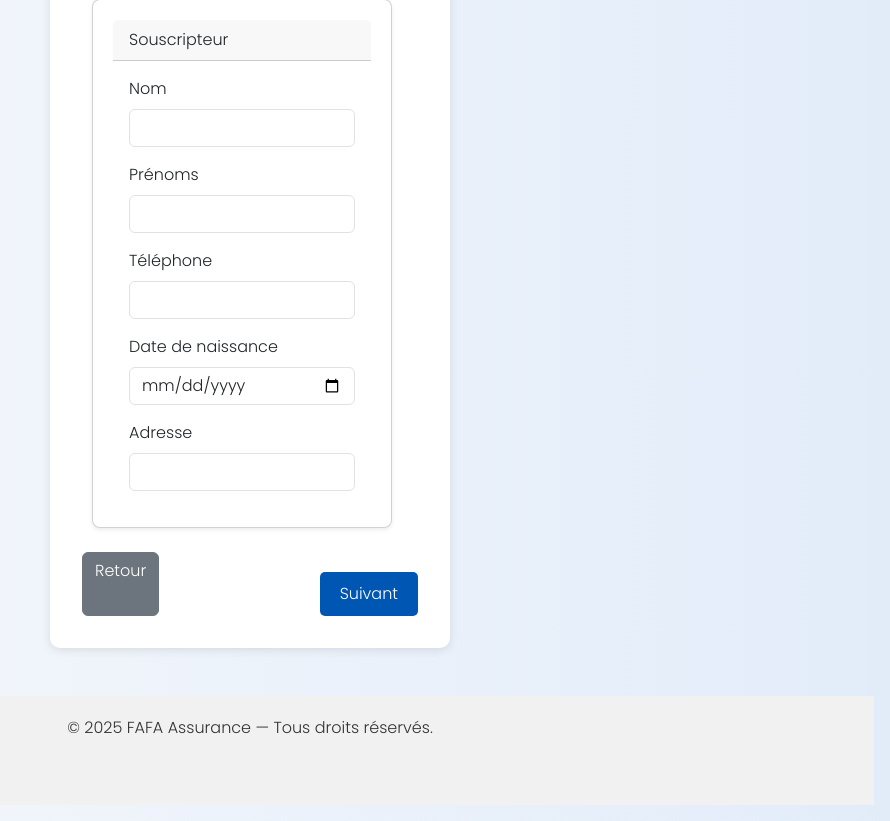
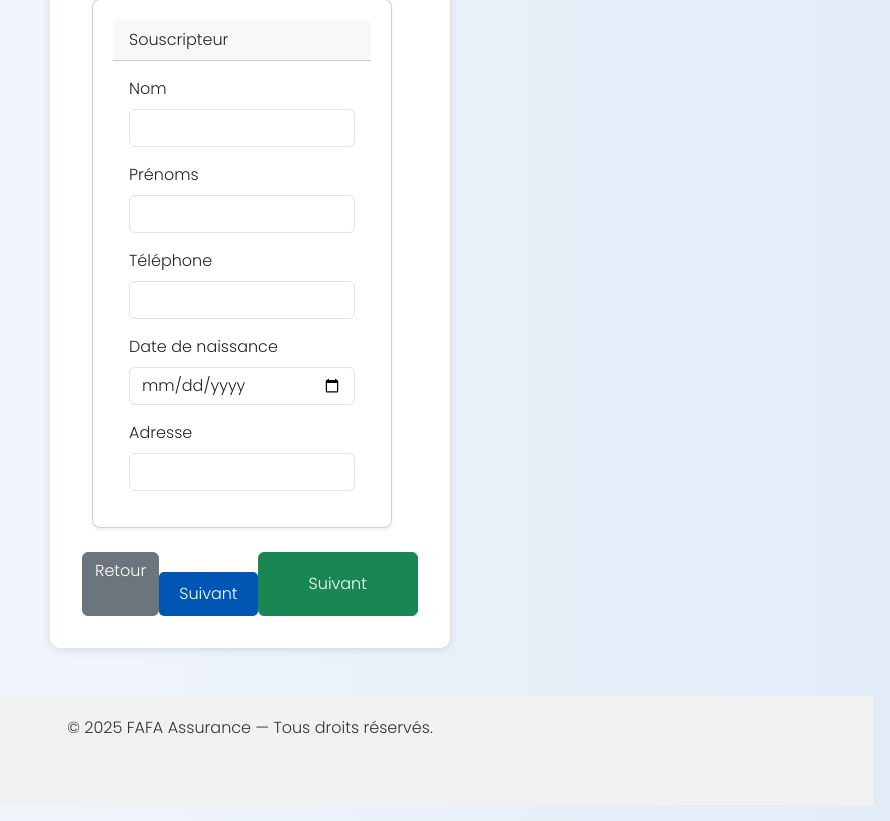
Before and after one commit to IFAZANE/fafa, a Flask app: page /step2 in a window 1280 px wide. Shown: the part 1404-2225 px from the top of the page, without its empty margins (390-1280 px from the left). Run offline with Flask 3, Linux system fonts and the light colour scheme; some libraries are stand-ins or nearby versions.

Commit message:
step2.html

```diff
--- a/fafa/templates/step2.html
+++ b/fafa/templates/step2.html
@@ -500,6 +500,7 @@ footer {
             <div class="d-flex justify-content-between">
                 <a href="{{ url_for('questionnaire_step1') }}" class="btn btn-secondary">Retour</a>
                 <button type="submit" class="btn btn-primary">Suivant</button>
+                 {{ form.submit(class="btn btn-success px-4") }}
 
             </div>
         </form>
```
